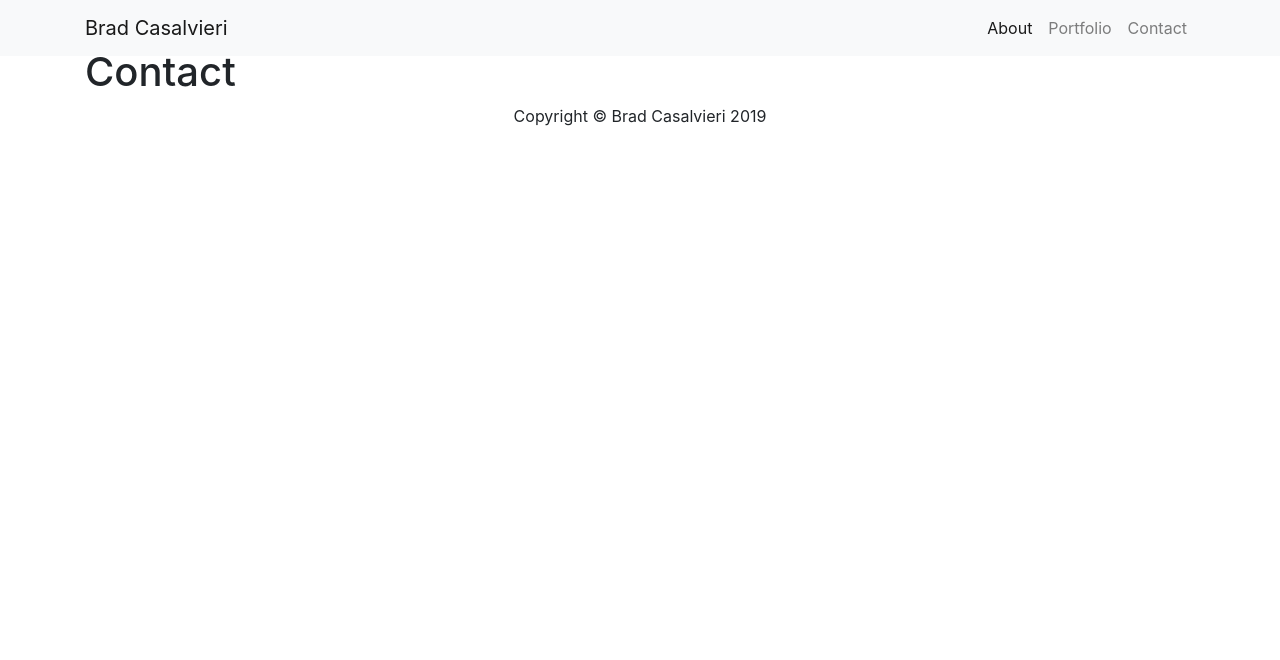
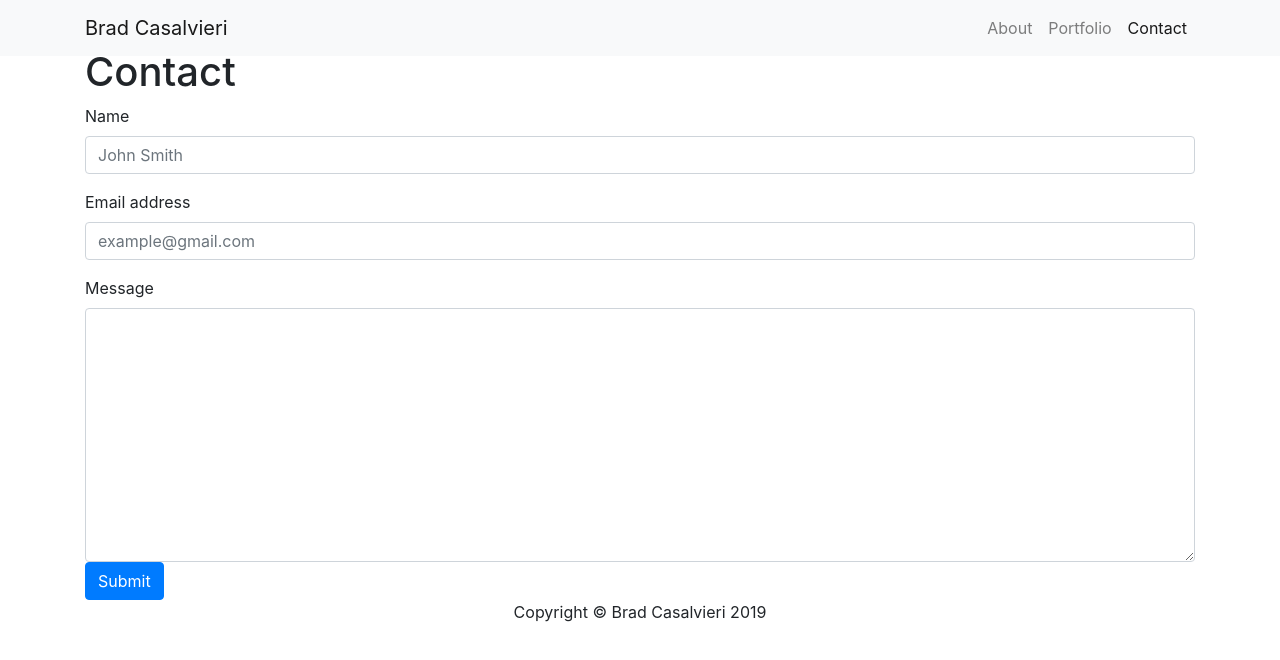
Before and after one commit to bcasalvieri/Bootstrap-Portfolio, a plain HTML site: page contact.html in a window 1280 px wide. Drawn offline with nearby package versions, Linux system fonts and the light colour scheme.

Commit message:
finished content for contact.html

```diff
--- a/contact.html
+++ b/contact.html
@@ -20,9 +20,9 @@
         </button>
         <div class="collapse navbar-collapse" id="navbarNavAltMarkup">
           <div class="navbar-nav ml-auto">
-            <a class="nav-item nav-link active" href="index.html">About <span class="sr-only">(current)</span></a>
+            <a class="nav-item nav-link" href="index.html">About <span class="sr-only">(current)</span></a>
             <a class="nav-item nav-link" href="portfolio.html">Portfolio</a>
-            <a class="nav-item nav-link" href="contact.html">Contact</a>
+            <a class="nav-item nav-link active" href="contact.html">Contact</a>
           </div>
         </div>
       </div>
@@ -39,6 +39,21 @@
       </div>
 
     <!-- row 2 - form -->
+    <form>
+      <div class="form-group">
+        <label for="name">Name</label>
+        <input type="text" class="form-control" id="name" placeholder="John Smith">
+      </div>
+      <div class="form-group">
+        <label for="email">Email address</label>
+        <input type="email" class="form-control" id="email" placeholder="example@gmail.com">
+      </div>
+      <div>
+        <label for="message">Message</label>
+        <textarea class="form-control" id="message" rows="10"></textarea>
+      </div>
+      <button type="submit" class="btn btn-primary">Submit</button>
+    </form>
 
   <!-- footer -->
   <div class="row">
```
